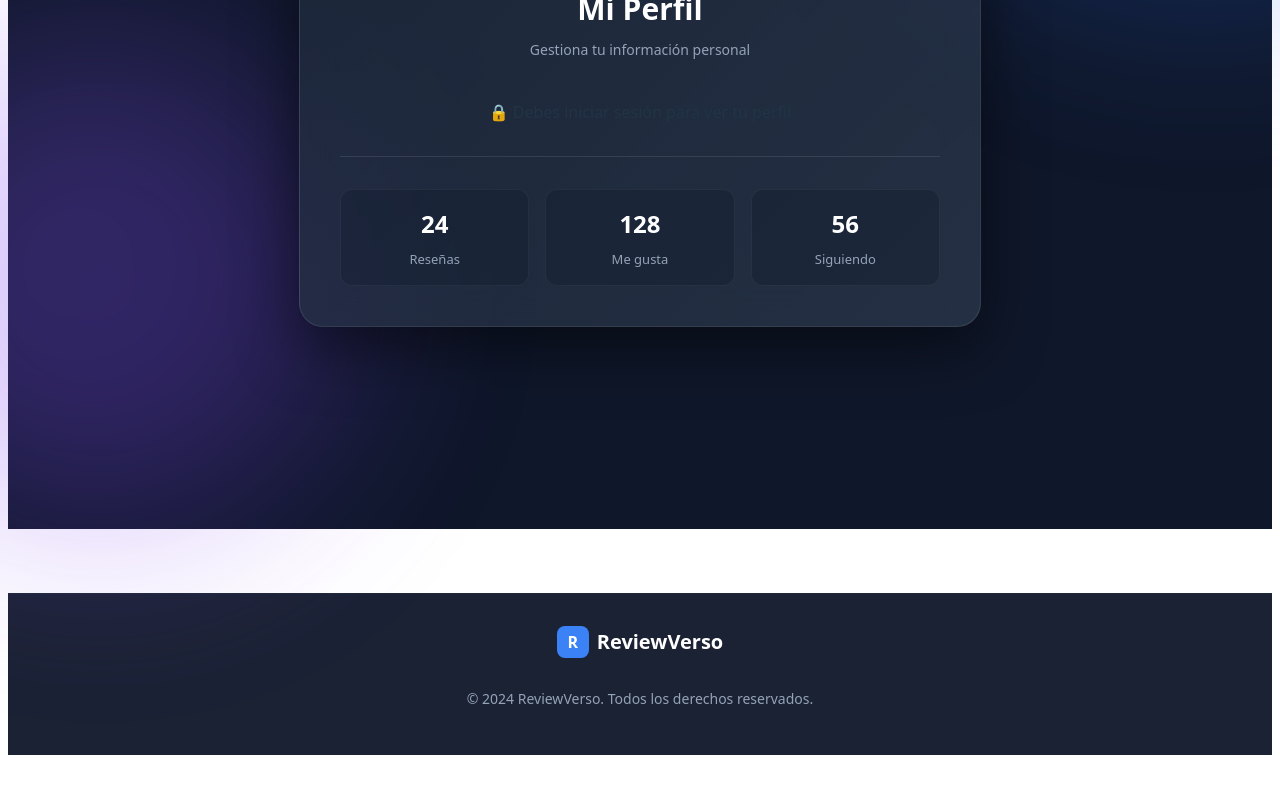
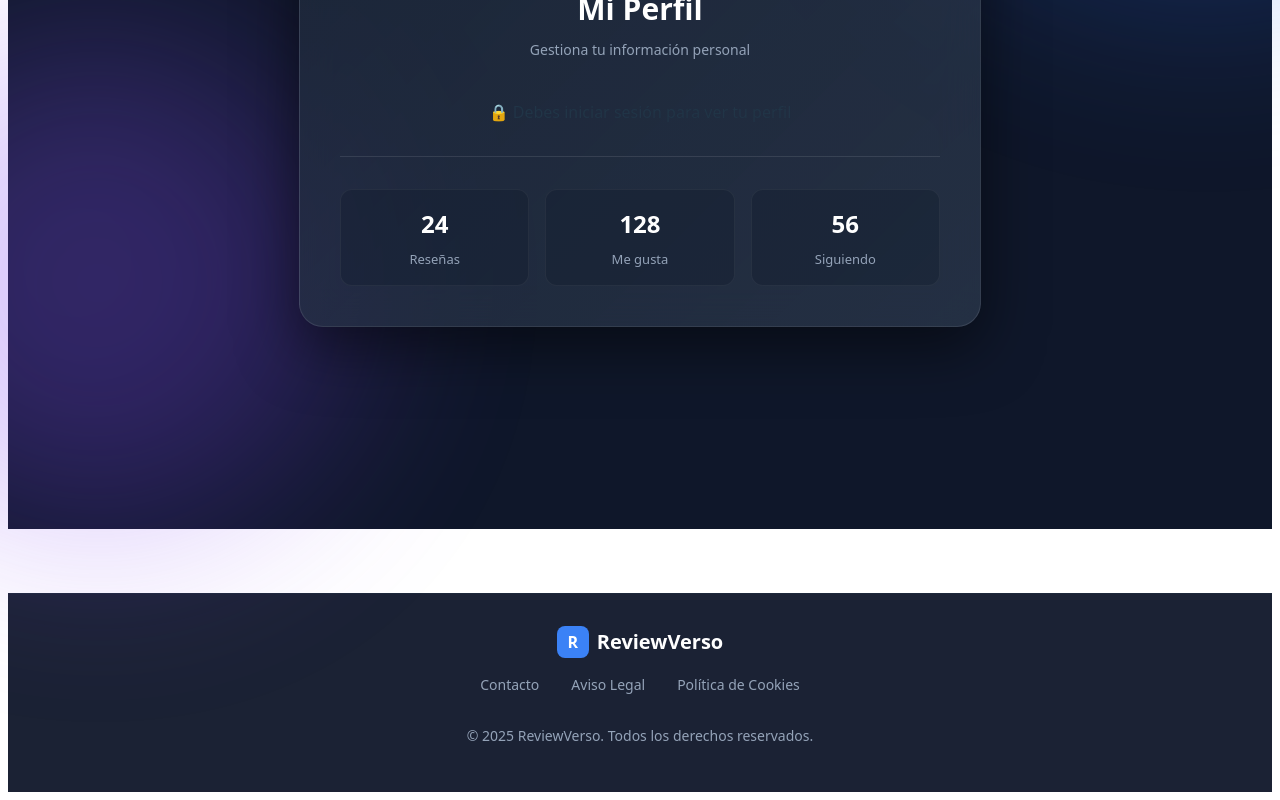
Before and after one commit to Ivanlr7/Proyecto-final-F5-frontend, a React (Vite) app: page /me in a window 1280 px wide. Shown: the part 415-1215 px from the top of the page. Before the commit the page ends 1178 px from the top, so only its background shows below. Built offline with nearby package versions, Linux system fonts and the light colour scheme; the HTML template or start-up script is replaced by a standard one.

Commit message:
PFF-10 feat: añadida función para recuperar el año actual en el footer y agregados links

```diff
--- a/src/components/footer/Footer.css
+++ b/src/components/footer/Footer.css
@@ -43,6 +43,25 @@
   font-size: 1.25rem;
 }
 
+.footer__links {
+  display: flex;
+  gap: 2rem;
+  flex-wrap: wrap;
+  justify-content: center;
+}
+
+.footer__link {
+  color: #94a3b8;
+  text-decoration: none;
+  font-size: 0.875rem;
+  font-weight: 500;
+  transition: color 0.2s ease;
+}
+
+.footer__link:hover {
+  color: #3b82f6;
+}
+
 .footer__copyright {
   color: #94a3b8;
   font-size: 0.875rem;
@@ -65,6 +84,14 @@
     font-size: 1.125rem;
   }
 
+  .footer__links {
+    gap: 1.5rem;
+  }
+
+  .footer__link {
+    font-size: 0.813rem;
+  }
+
   .footer__copyright {
     font-size: 0.813rem;
   }
--- a/src/components/footer/Footer.jsx
+++ b/src/components/footer/Footer.jsx
@@ -1,6 +1,9 @@
+import { Link } from "react-router-dom";
 import "./Footer.css";
 
 export default function Footer() {
+  const currentYear = new Date().getFullYear();
+
   return (
     <footer className="footer">
       <div className="footer__container">
@@ -10,8 +13,21 @@ export default function Footer() {
           </div>
           <span className="footer__brand-name">ReviewVerso</span>
         </div>
+
+        <div className="footer__links">
+          <Link to="/contact" className="footer__link">
+            Contacto
+          </Link>
+          <Link to="/legal" className="footer__link">
+            Aviso Legal
+          </Link>
+          <Link to="/cookies" className="footer__link">
+            Política de Cookies
+          </Link>
+        </div>
+
         <p className="footer__copyright">
-          © 2024 ReviewVerso. Todos los derechos reservados.
+          © {currentYear} ReviewVerso. Todos los derechos reservados.
         </p>
       </div>
     </footer>
```
